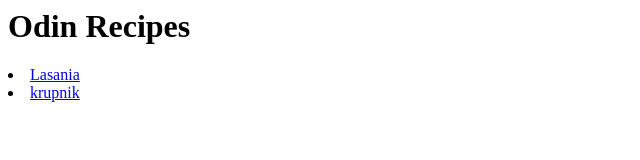
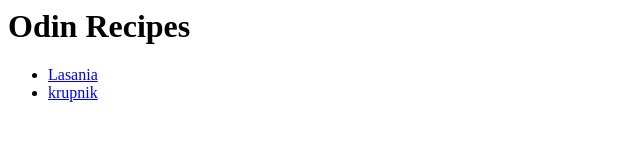
Before and after one commit to ravsoft/odin-recipes, a plain HTML site: page index.html in a window 1280 px wide. Shown: the full height of the page, 0-640 px from the left. Drawn offline with Linux system fonts and the light colour scheme.

Commit message:
Kolejna rozbudowa

```diff
--- a/index.html
+++ b/index.html
@@ -1,3 +1,5 @@
 <h1>Odin Recipes</h1>
+<ul>
 <li><a href="recipes/lasagna.html">Lasania</a></li>
 <li><a href="recipes/krupnik.html">krupnik</a></li>
+</ul>
```
Also changed, not shown: recipes/krupnik.html (+1 -0 lines).
